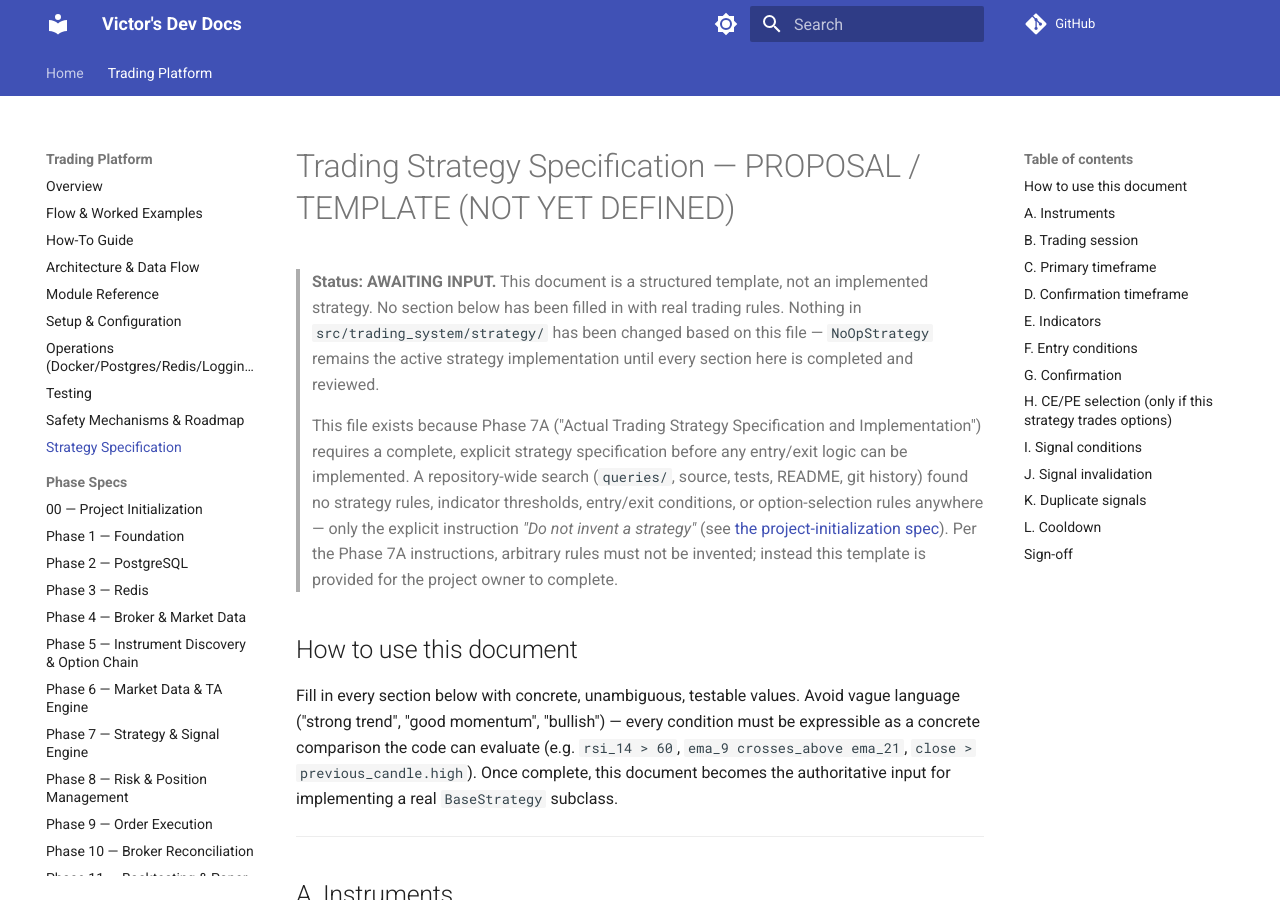
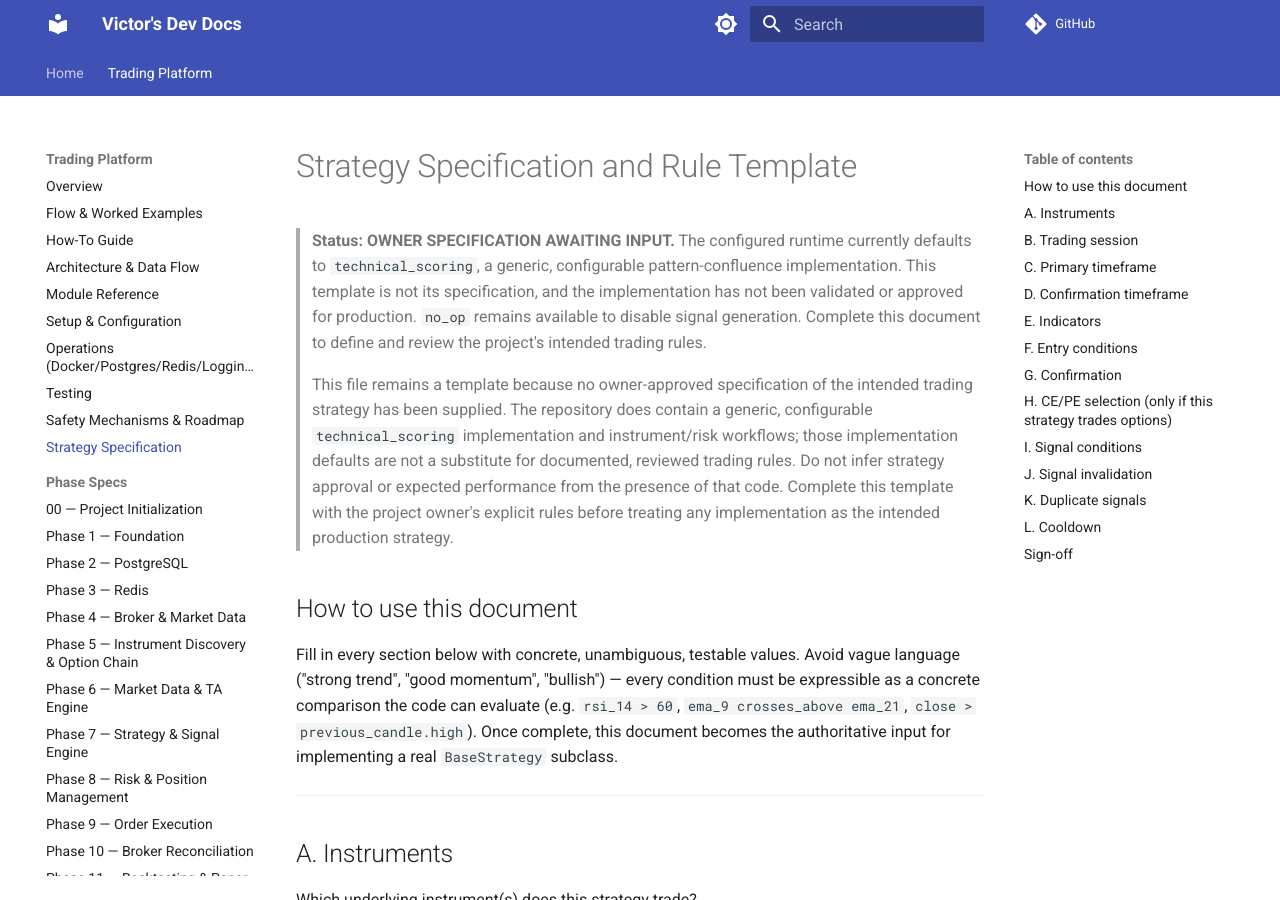
Before and after one commit to VictorG1422/docs, an MkDocs documentation site: the page built from docs/trading-platform/strategy-specification.md, in a window 1280 px wide and 900 px high. Built offline with MkDocs 1.6.1 and Material for MkDocs 9.7.7, drawn with Linux system fonts in a browser that asks for light colours; comment, search, counter and statistics services are not loaded; some of the changed text lies outside the part shown.

Commit message:
Correct strategy and runtime operations docs
Align strategy examples and specification status with configured technical scoring; document daily gates, recovery health, and stale exposure safeguards.

```diff
--- a/docs/trading-platform/strategy-specification.md
+++ b/docs/trading-platform/strategy-specification.md
@@ -1,20 +1,20 @@
-# Trading Strategy Specification — PROPOSAL / TEMPLATE (NOT YET DEFINED)
+# Strategy Specification and Rule Template
 
-> **Status: AWAITING INPUT.** This document is a structured template, not an
-> implemented strategy. No section below has been filled in with real
-> trading rules. Nothing in `src/trading_system/strategy/` has been changed
-> based on this file — `NoOpStrategy` remains the active strategy
-> implementation until every section here is completed and reviewed.
+> **Status: OWNER SPECIFICATION AWAITING INPUT.** The configured runtime
+> currently defaults to `technical_scoring`, a generic, configurable
+> pattern-confluence implementation. This template is not its specification,
+> and the implementation has not been validated or approved for production.
+> `no_op` remains available to disable signal generation. Complete this
+> document to define and review the project's intended trading rules.
 >
-> This file exists because Phase 7A ("Actual Trading Strategy Specification
-> and Implementation") requires a complete, explicit strategy specification
-> before any entry/exit logic can be implemented. A repository-wide search
-> (`queries/`, source, tests, README, git history) found no strategy rules,
-> indicator thresholds, entry/exit conditions, or option-selection rules
-> anywhere — only the explicit instruction *"Do not invent a strategy"*
-> (see [the project-initialization spec](specs/00-project-initialization.md)).
-> Per the Phase 7A instructions, arbitrary rules must not be invented;
-> instead this template is provided for the project owner to complete.
+> This file remains a template because no owner-approved specification of
+> the intended trading strategy has been supplied. The repository does
+> contain a generic, configurable `technical_scoring` implementation and
+> instrument/risk workflows; those implementation defaults are not a
+> substitute for documented, reviewed trading rules. Do not infer strategy
+> approval or expected performance from the presence of that code. Complete
+> this template with the project owner's explicit rules before treating any
+> implementation as the intended production strategy.
 
 ## How to use this document
 
@@ -138,9 +138,9 @@ Under what conditions does an otherwise-valid setup become invalid before a sign
 - Date: `______`
 - Reviewed against `queries/00_project_initialization.md` and `queries/07a_phase7a.md`: `Yes / No`
 
-Once every section above is completed, re-run Phase 7A (or request the
-implementation directly) to replace `NoOpStrategy` with the specified
-rules using the existing Phase 7 framework (`MarketContext`,
-`StrategyEngine`, `SignalValidator`, `StrategyStateStore`,
-`DeduplicationStore`, `OptionChainService`) — no new framework code
-should be required, only a new `BaseStrategy` subclass and configuration.
+Once every section above is completed and approved, compare it with the
+current `technical_scoring` behavior before changing implementation. Use
+the existing Phase 7 framework (`MarketContext`, `StrategyEngine`,
+`SignalValidator`, `StrategyStateStore`, `DeduplicationStore`,
+`OptionChainService`) where it fits. A test-passing implementation is not
+evidence of strategy profitability or production approval.
```
Also changed, not shown: docs/trading-platform/flow-and-examples.md (+7 -4 lines), docs/trading-platform/operations.md (+21 -3 lines), docs/trading-platform/safety-and-limitations.md (+12 -0 lines).
